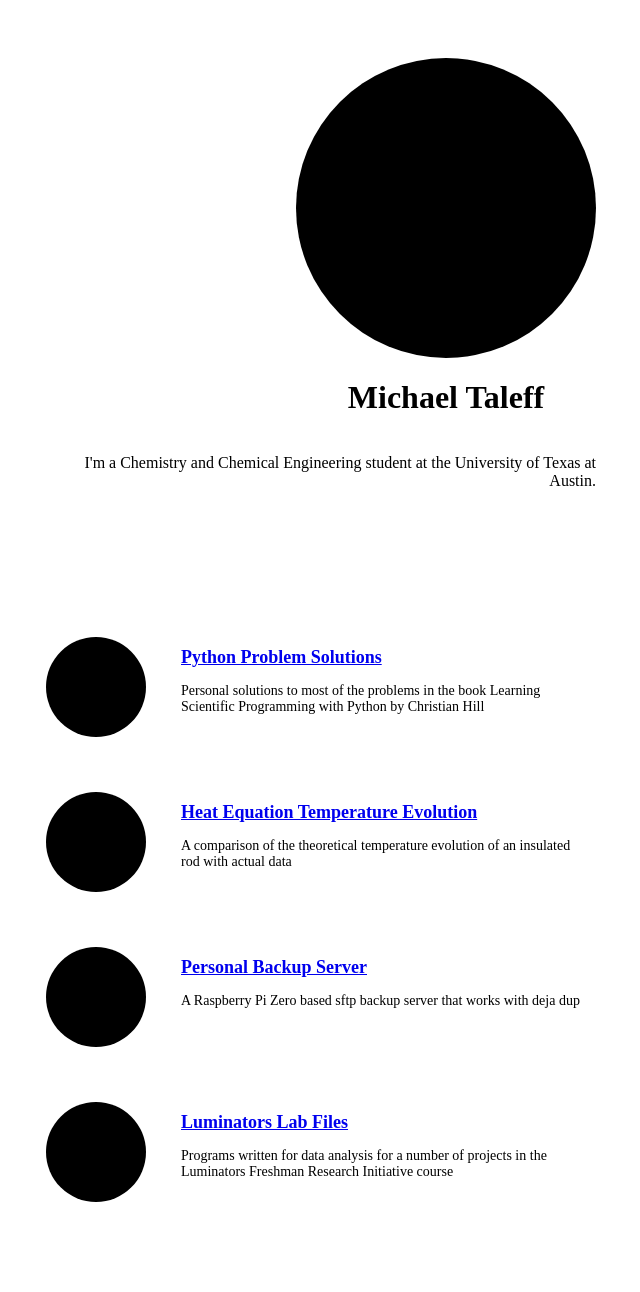
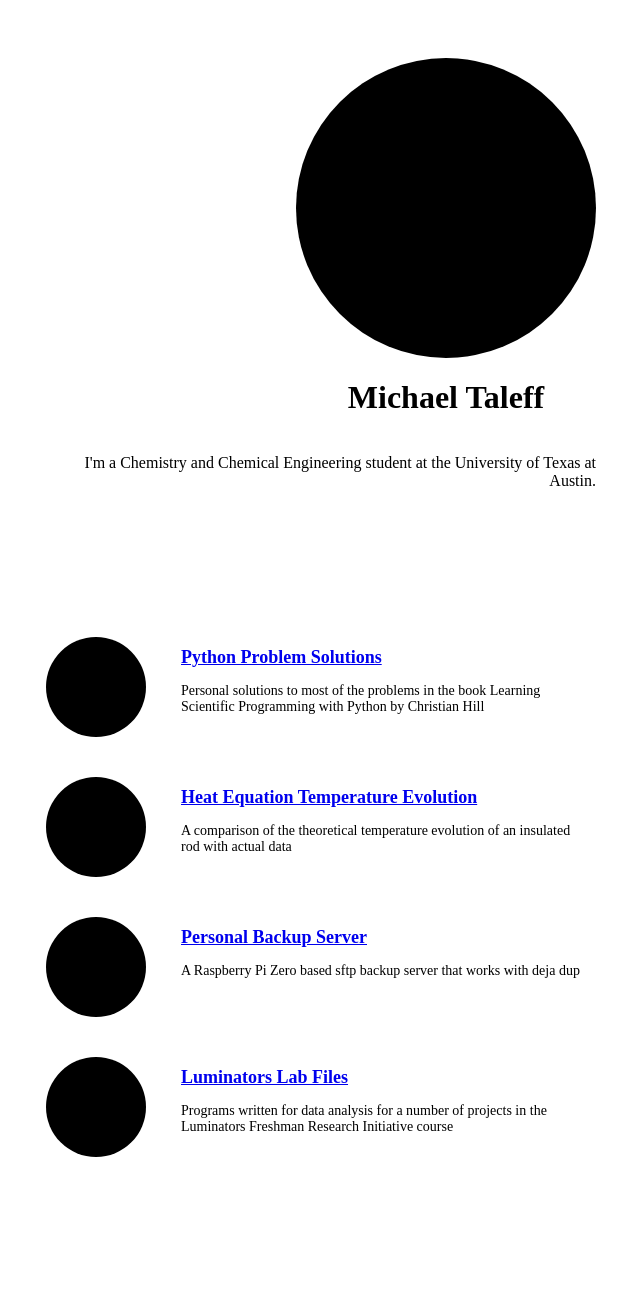
Before and after one commit to taleff/taleff.github.io, a Jekyll site: the page built from index.html, in a window 1280 px wide. Shown: the whole page, without its empty margins (295-935 px from the left). Built offline with Jekyll 4.4.1, drawn with Linux system fonts in a browser that asks for light colours; after the commit the page ends 1232 px from its top, so only the background shows below that.

Commit message:
Update main.css

```diff
--- a/css/main.css
+++ b/css/main.css
@@ -40,10 +40,6 @@ ul {
     list-style: none;
 }
 
-li {
-    padding-bottom: 15px;
-}
-
 .profile-picture {
     display: block;
     width: 300px;
```
